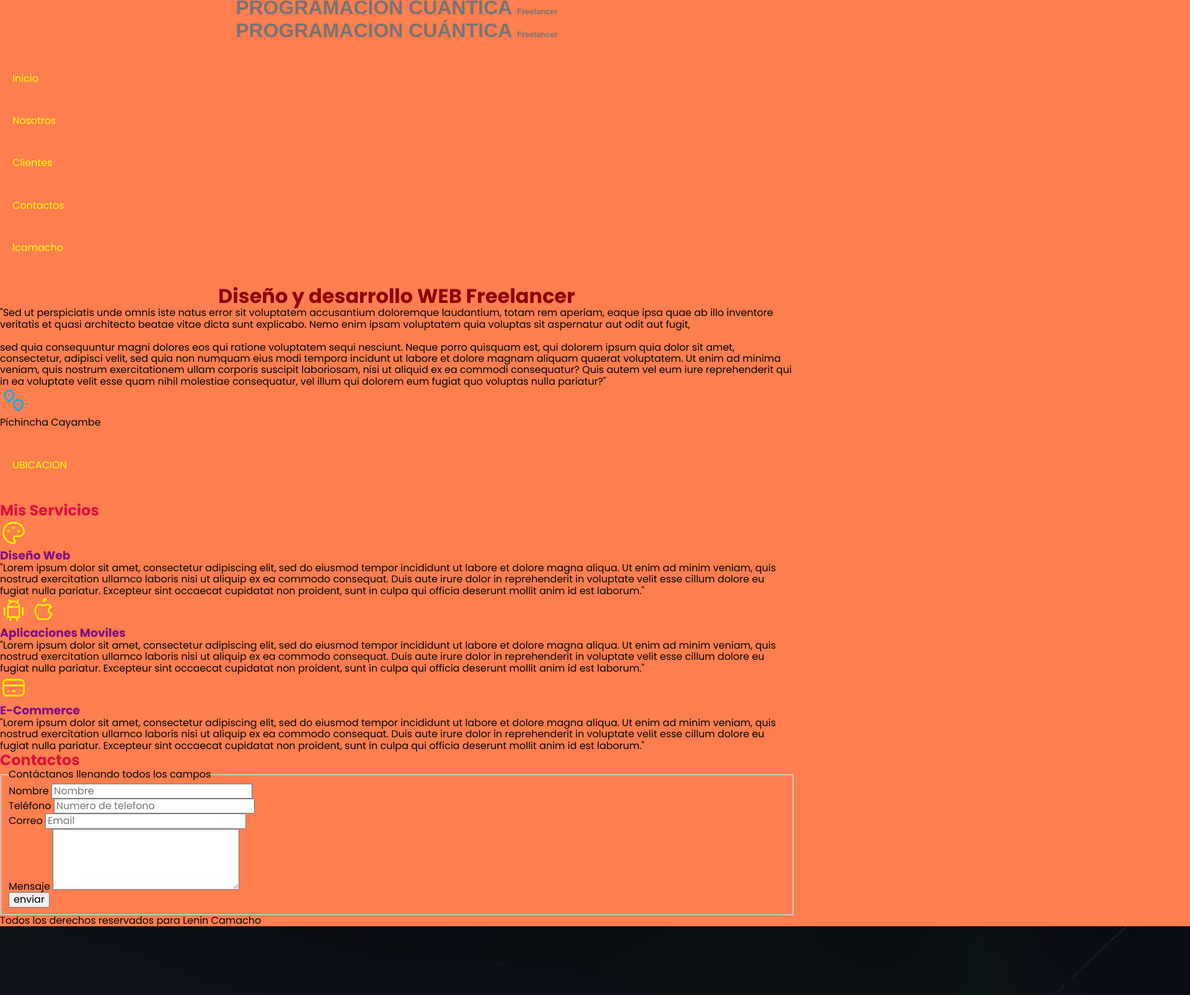
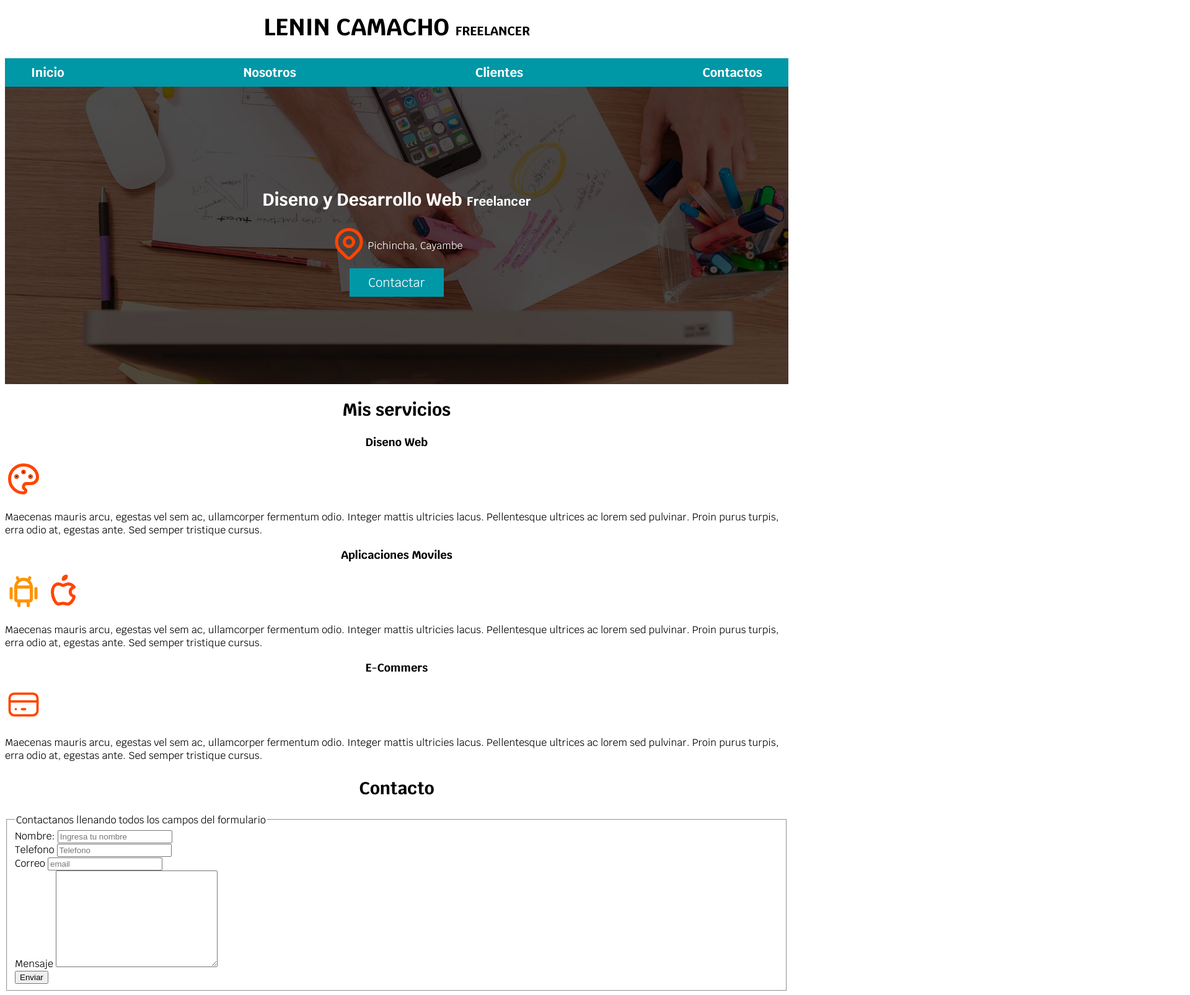
Before and after one commit to LeninYair/Grupo_2_WEB, a plain HTML site: page index.html in a window 1280 px wide. Shown: the part 6-1612 px from the top of the page at 62% size, 1920 px wide, since content can reach past the window. Drawn offline with Linux system fonts and the light colour scheme.

Commit message:
ultimaVersionPagWeb

```diff
--- a/css/estiloPoppins.css
+++ /dev/null
@@ -1,5 +0,0 @@
-@import url('https://fonts.googleapis.com/css2?family=Poppins:wght@300;400;600;700&display=swap');
-
-body{
-    font-family: 'Poppins', sans-serif;
-}
--- a/css/estilos.css
+++ /dev/null
@@ -1,22 +0,0 @@
-h1{
-    color:darkred;
-    text-align: center;
-
-}
-
-h2{
-    color: crimson;
-}
-
-h3{
-    color: rgb(127, 10, 131);
-}
-
-body{
-    background-color:rgb(180, 202, 221);
-}
-
-body {
-    font-family: 'open sans';
-    font-size: 16px;
-}
--- a/css/styles.css
+++ b/css/styles.css
@@ -1,70 +1,125 @@
 :root {
-    --blanco: #fff;
-    --primario: #ffff00;
-    --secundario: #0097A7;
+    --blanco: #ffffff;
+    --oscuro: #212121;
+    --primario: #ffc107;
+    --secundario: #0097a7;
     --gris: #757575;
-    --oscuro: #212121;
-    --fuentePrincipal: 3.8 rem;
+    --fuente-principal: 3.8rem;
+}
+
+html {
+    font-size: 62.5%;
+    box-sizing: border-box;
+}
+
+*,
+*::before,
+*::after {
+    box-sizing: inherit;
+}
+
+body {
+    font-size: 16px;
+    font-family: 'Krub', sans-serif;
+    /* background-color: blue; */
+}
+
+h1 {
+    font-size: 3.8rem;
+}
+h2 {
+    font-size: 2.8rem;
+
+}
+h3 {
+    font-size: 1.8rem;
+}
+h1, h2, h3 {
+    text-align: center;
+}
+
+.titulo span {
+    font-size: 2rem;
+}
+
+.contenedor {
+    max-width: 120rem;
+    margin: 0 auto;
+}
+.boton {
+    background-color: var(--secundario);
+    color: var(--blanco);
+    padding: 1rem 3rem;
+    margin-top: 1rem;
+    font-size: 2rem;
+    text-decoration: none;
+}
+
+.nav-bg {
+    background-color: var(--secundario);
+}
+
+.navegacion-principal {
+    display: flex;
+    flex-direction: column;
+
 
 }
 
-.titulo{
-    text-align: center;
-    color: var(--gris);
-    font-family: fantasy;
-}
-.titulo span{
-    font-size: small;
-}
-
-.contenedor{
-
-    width: 120rem;
-    margin: 0 auto 0 auto;
+@media (min-width: 480px) {
 
 }
 
 
-.nav-bg{
-    background-color: var(--secundario);
+@media (min-width: 780px) {
+    .navegacion-principal {
+        flex-direction: row;
+        justify-content: space-between;
+    }
 }
 
+.navegacion-principal a {
+    display: block;
+    color: var(--blanco);
+    text-decoration: none;
+    font-size: 2rem;
+    font-weight: 700;
+    padding: 1rem;
+}
 
+.navegacion-principal a:hover {
+    background-color: var(--primario);
+    color: var(--oscuro);
+}
 
-.navegacion-prinsipal{
+.hero {
+    background-image: url(../img/hero.jpg);
+    background-repeat: no-repeat;
+    background-size: cover;
+    height: 480px;
+    padding: px;
+    position: relative;
+}
+
+.contenido-hero {
+    position: absolute;
+    background-color: rgba(0, 0, 0, .7); /**anterior**/
+    background-color: rgb(0 0 0 / 70%);
+    width: 100%;
+    height: 100%;
 
     display: flex;
     flex-direction: column;
+    align-items: center;
+    justify-content: center;
 }
 
-body{
-    background-color: coral;
+.contenido-hero h2,
+.contenido-hero p {
+    color: var(--blanco);
 }
 
-
-.navegacion-prinsipal a {
-    display: block;
-    margin: 0 auto 0 auto;
-
+.ubicacion {
+    display: flex;
+    align-items: flex-end;
 }
-
-.navegacion-prinsipal a:hover{
-    background-color: var(--secundario);
-}
-
-
-a,img{
-    display: block;
-}
-
-/*AQUI ESTOY DANDO MODIFICANDO LA ETIQUETA a DE LA UBICAION*/
-
-a{
-    margin: 50px 20px;
-    text-decoration: none;
-    color: yellow;
-}
-
-a:hover{
-    color: #0097A7;
-}
--- a/index.html
+++ b/index.html
@@ -1,57 +1,79 @@
 <!DOCTYPE html>
-<html lang="es">
+<html lang="en">
 
 <head>
     <meta charset="UTF-8">
     <meta http-equiv="X-UA-Compatible" content="IE=edge">
     <meta name="viewport" content="width=device-width, initial-scale=1.0">
-    <title > Diseño WEB</title>
-    <link href="css/estilos.css" rel="stylesheet" >
-    <link rel="stylesheet" href="./css/estiloPoppins.css">
-    <link rel="stylesheet" href="./css/normalize.css">
-    <link rel="stylesheet" href="./css/styles.css">
+    <title>Programacion Web</title>
 
-</head><header><h1 class="titulo">PROGRAMACION CUÁNTICA <span>Freelancer</span> </h1></header>
+    <style>
+        @import url('https://fonts.googleapis.com/css2?family=Krub:wght@400;700&display=swap');
+    </style>
 
-
+    <link rel="stylesheet" href="css/styles.css">
+</head>
 
 <body>
-    <header><h1 class="titulo">PROGRAMACION CUÁNTICA <span>Freelancer</span> </h1></header>
-    <nav>
-        <a href="inicio.html">Inicio</a>
-        <a href="nosotros.html">Nosotros</a>
-        <a href="clientes.html">Clientes</a>
-        <a href="contactos.html">Contactos</a>
-        <a href="lcamacho.html">lcamacho</a>
+    <Header>
+        <h1 class="titulo">LENIN CAMACHO <span>FREELANCER </span> </h1>
+    </Header>
+
+    <div class="nav-bg">
+        <nav class="navegacion-principal contenedor">
+            <a href="Inicio.html">Inicio</a>
+            <a href="Nosotros.html">Nosotros</a>
+            <a href="Clientes.html">Clientes</a>
+            <a href="Contactos.html">Contactos</a>
         </nav>
+    </div>
+    <!--   <img src="img/hero.jpg" alt="">-->
+    <section class="hero"> <!-- agrego nombre al section -->
+        <div class="contenido-hero">
+            <h2 class="titulo">Diseno y Desarrollo Web <span> Freelancer</span> </h2>
 
-<!--     <img src="https://empresas.blogthinkbig.com/wp-content/uploads/2019/11/Imagen3-245003649.jpg?w=800" alt=""> -->
-    <section><h1>Diseño y desarrollo WEB Freelancer</h2></section>
-        <p>"Sed ut perspiciatis unde omnis iste natus error sit voluptatem accusantium doloremque laudantium, totam rem aperiam, eaque ipsa quae ab illo inventore veritatis et quasi architecto beatae vitae dicta sunt explicabo. Nemo enim ipsam voluptatem quia voluptas sit aspernatur aut odit aut fugit,<br><br> sed quia consequuntur magni dolores eos qui ratione voluptatem sequi nesciunt. Neque porro quisquam est, qui dolorem ipsum quia dolor sit amet, consectetur, adipisci velit, sed quia non numquam eius modi tempora incidunt ut labore et dolore magnam aliquam quaerat voluptatem. Ut enim ad minima veniam, quis nostrum exercitationem ullam corporis suscipit laboriosam, nisi ut aliquid ex ea commodi consequatur? Quis autem vel eum iure reprehenderit qui in ea voluptate velit esse quam nihil molestiae consequatur, vel illum qui dolorem eum fugiat quo voluptas nulla pariatur?"</p>
+            <div class="ubicacion">
+
+                <svg xmlns="http://www.w3.org/2000/svg" class="icon icon-tabler icon-tabler-map-pin" width="60" height="60"
+                viewBox="0 0 24 24" stroke-width="2" stroke="#ff4500" fill="none" stroke-linecap="round"
+                stroke-linejoin="round">
+                <path stroke="none" d="M0 0h24v24H0z" fill="none" />
+                <circle cx="12" cy="11" r="3" />
+                <path d="M17.657 16.657l-4.243 4.243a2 2 0 0 1 -2.827 0l-4.244 -4.243a8 8 0 1 1 11.314 0z" />
+            </svg>
+            <p>Pichincha, Cayambe</p>
+
+        </div>
+            <a class="boton" href="">Contactar</a>
+        </div>
+    </section>
+
     <main>
-        <svg xmlns="http://www.w3.org/2000/svg" class="icon icon-tabler icon-tabler-map-pins" width="44" height="44" viewBox="0 0 24 24" stroke-width="1.5" stroke="#00abfb" fill="none" stroke-linecap="round" stroke-linejoin="round">
-            <path stroke="none" d="M0 0h24v24H0z" fill="none"/>
-            <path d="M10.828 9.828a4 4 0 1 0 -5.656 0l2.828 2.829l2.828 -2.829z" />
-            <line x1="8" y1="7" x2="8" y2="7.01" />
-            <path d="M18.828 17.828a4 4 0 1 0 -5.656 0l2.828 2.829l2.828 -2.829z" />
-            <line x1="16" y1="15" x2="16" y2="15.01" />
-          </svg>
-       <p>Pichincha Cayambe</p>
-       <a href="https://www.google.com/maps/place/INT+%22Nelson+Torres%22/@0.0504342,-78.1419718,20.71z/data=!4m13!1m7!3m6!1s0x8e2a09029f3188a7:0x752d774d78e14c12!2sCayambe!3b1!8m2!3d0.0425351!4d-78.1458804!3m4!1s0x8e2a08e92bf490b9:0xc1011a658eceee6f!8m2!3d0.0503922!4d-78.141787"
-       target="_blank" class="boton">UBICACION</a>
-
-       <section><h2>Mis Servicios</h3></section>
-        <svg xmlns="http://www.w3.org/2000/svg" class="icon icon-tabler icon-tabler-palette" width="44" height="44" viewBox="0 0 24 24" stroke-width="1.5" stroke="#ffec00" fill="none" stroke-linecap="round" stroke-linejoin="round">
-        <path stroke="none" d="M0 0h24v24H0z" fill="none"/>
-        <path d="M12 21a9 9 0 1 1 0 -18a9 8 0 0 1 9 8a4.5 4 0 0 1 -4.5 4h-2.5a2 2 0 0 0 -1 3.75a1.3 1.3 0 0 1 -1 2.25" />
+        <h2>Mis servicios</h2>
+        <section>
+            <h3>Diseno Web</h3>
+            <svg xmlns="http://www.w3.org/2000/svg" class="icon icon-tabler icon-tabler-palette" width="60" height="60"
+                viewBox="0 0 24 24" stroke-width="2" stroke="#ff4500" fill="none" stroke-linecap="round"
+                stroke-linejoin="round">
+                <path stroke="none" d="M0 0h24v24H0z" fill="none" />
+                <path
+                    d="M12 21a9 9 0 1 1 0 -18a9 8 0 0 1 9 8a4.5 4 0 0 1 -4.5 4h-2.5a2 2 0 0 0 -1 3.75a1.3 1.3 0 0 1 -1 2.25" />
                 <circle cx="7.5" cy="10.5" r=".5" fill="currentColor" />
                 <circle cx="12" cy="7.5" r=".5" fill="currentColor" />
                 <circle cx="16.5" cy="10.5" r=".5" fill="currentColor" />
             </svg>
-       <section><h3>Diseño Web</h3></section>
-       <p>"Lorem ipsum dolor sit amet, consectetur adipiscing elit, sed do eiusmod tempor incididunt ut labore et dolore magna aliqua. Ut enim ad minim veniam, quis nostrud exercitation ullamco laboris nisi ut aliquip ex ea commodo consequat. Duis aute irure dolor in reprehenderit in voluptate velit esse cillum dolore eu fugiat nulla pariatur. Excepteur sint occaecat cupidatat non proident, sunt in culpa qui officia deserunt mollit anim id est laborum."</p>
-       <svg xmlns="http://www.w3.org/2000/svg" class="icon icon-tabler icon-tabler-brand-android" width="44" height="44" viewBox="0 0 24 24" stroke-width="1.5" stroke="#ffec00" fill="none" stroke-linecap="round" stroke-linejoin="round">
-        <path stroke="none" d="M0 0h24v24H0z" fill="none"/>
+            <p>Maecenas mauris arcu, egestas vel sem ac, ullamcorper
+                fermentum odio. Integer mattis ultricies lacus. Pellentesque
+                ultrices ac lorem sed pulvinar. Proin purus turpis,
+                erra odio at, egestas ante. Sed semper tristique cursus.</p>
+        </section>
+        <section>
+            <h3>Aplicaciones Moviles</h3>
+
+            <svg xmlns="http://www.w3.org/2000/svg" class="icon icon-tabler icon-tabler-brand-android" width="60"
+                height="60" viewBox="0 0 24 24" stroke-width="2" stroke="#ff9300" fill="none" stroke-linecap="round"
+                stroke-linejoin="round">
+                <path stroke="none" d="M0 0h24v24H0z" fill="none" />
                 <line x1="4" y1="10" x2="4" y2="16" />
                 <line x1="20" y1="10" x2="20" y2="16" />
                 <path d="M7 9h10v8a1 1 0 0 1 -1 1h-8a1 1 0 0 1 -1 -1v-8a5 5 0 0 1 10 0" />
@@ -59,57 +81,81 @@
                 <line x1="16" y1="3" x2="15" y2="5" />
                 <line x1="9" y1="18" x2="9" y2="21" />
                 <line x1="15" y1="18" x2="15" y2="21" />
-      </svg>
-      <svg xmlns="http://www.w3.org/2000/svg" class="icon icon-tabler icon-tabler-brand-apple" width="44" height="44" viewBox="0 0 24 24" stroke-width="1.5" stroke="#ffec00" fill="none" stroke-linecap="round" stroke-linejoin="round">
-        <path stroke="none" d="M0 0h24v24H0z" fill="none"/>
-        <path d="M9 7c-3 0 -4 3 -4 5.5c0 3 2 7.5 4 7.5c1.088 -.046 1.679 -.5 3 -.5c1.312 0 1.5 .5 3 .5s4 -3 4 -5c-.028 -.01 -2.472 -.403 -2.5 -3c-.019 -2.17 2.416 -2.954 2.5 -3c-1.023 -1.492 -2.951 -1.963 -3.5 -2c-1.433 -.111 -2.83 1 -3.5 1c-.68 0 -1.9 -1 -3 -1z" />
+            </svg> <svg xmlns="http://www.w3.org/2000/svg" class="icon icon-tabler icon-tabler-brand-apple" width="60"
+                height="60" viewBox="0 0 24 24" stroke-width="2" stroke="#ff4500" fill="none" stroke-linecap="round"
+                stroke-linejoin="round">
+                <path stroke="none" d="M0 0h24v24H0z" fill="none" />
+                <path
+                    d="M9 7c-3 0 -4 3 -4 5.5c0 3 2 7.5 4 7.5c1.088 -.046 1.679 -.5 3 -.5c1.312 0 1.5 .5 3 .5s4 -3 4 -5c-.028 -.01 -2.472 -.403 -2.5 -3c-.019 -2.17 2.416 -2.954 2.5 -3c-1.023 -1.492 -2.951 -1.963 -3.5 -2c-1.433 -.111 -2.83 1 -3.5 1c-.68 0 -1.9 -1 -3 -1z" />
                 <path d="M12 4a2 2 0 0 0 2 -2a2 2 0 0 0 -2 2" />
             </svg>
-       <section><h3>Aplicaciones Moviles</h3></section>
-       <p>"Lorem ipsum dolor sit amet, consectetur adipiscing elit, sed do eiusmod tempor incididunt ut labore et dolore magna aliqua. Ut enim ad minim veniam, quis nostrud exercitation ullamco laboris nisi ut aliquip ex ea commodo consequat. Duis aute irure dolor in reprehenderit in voluptate velit esse cillum dolore eu fugiat nulla pariatur. Excepteur sint occaecat cupidatat non proident, sunt in culpa qui officia deserunt mollit anim id est laborum."</p>
-       <svg xmlns="http://www.w3.org/2000/svg" class="icon icon-tabler icon-tabler-credit-card" width="44" height="44" viewBox="0 0 24 24" stroke-width="1.5" stroke="#ffec00" fill="none" stroke-linecap="round" stroke-linejoin="round">
-        <path stroke="none" d="M0 0h24v24H0z" fill="none"/>
+            <p>Maecenas mauris arcu, egestas vel sem ac, ullamcorper
+                fermentum odio. Integer mattis ultricies lacus. Pellentesque
+                ultrices ac lorem sed pulvinar. Proin purus turpis,
+                erra odio at, egestas ante. Sed semper tristique cursus.</p>
+        </section>
+        <section>
+            <h3>E-Commers</h3>
+            <svg xmlns="http://www.w3.org/2000/svg" class="icon icon-tabler icon-tabler-credit-card" width="60"
+                height="60" viewBox="0 0 24 24" stroke-width="1.5" stroke="#ff4500" fill="none" stroke-linecap="round"
+                stroke-linejoin="round">
+                <path stroke="none" d="M0 0h24v24H0z" fill="none" />
                 <rect x="3" y="5" width="18" height="14" rx="3" />
                 <line x1="3" y1="10" x2="21" y2="10" />
                 <line x1="7" y1="15" x2="7.01" y2="15" />
                 <line x1="11" y1="15" x2="13" y2="15" />
             </svg>
-       <section><h3>E-Commerce</h3></section>
-       <p>"Lorem ipsum dolor sit amet, consectetur adipiscing elit, sed do eiusmod tempor incididunt ut labore et dolore magna aliqua. Ut enim ad minim veniam, quis nostrud exercitation ullamco laboris nisi ut aliquip ex ea commodo consequat. Duis aute irure dolor in reprehenderit in voluptate velit esse cillum dolore eu fugiat nulla pariatur. Excepteur sint occaecat cupidatat non proident, sunt in culpa qui officia deserunt mollit anim id est laborum."</p>
+            <p>Maecenas mauris arcu, egestas vel sem ac, ullamcorper
+                fermentum odio. Integer mattis ultricies lacus. Pellentesque
+                ultrices ac lorem sed pulvinar. Proin purus turpis,
+                erra odio at, egestas ante. Sed semper tristique cursus.</p>
+        </section>
     </main>
-    <section><h2>Contactos</h2>
+    <section>
+        <h2>Contacto</h2>
+        <form action="">
             <fieldset>
-            <legend>Contáctanos llenando todos los campos</legend>
+                <legend>Contactanos llenando todos los campos del formulario</legend>
                 <div>
-                <label for="">Nombre</label>
-                <input type="text" placeholder="Nombre">
+                    <label for="" class="lbl1">Nombre: </label>
+                    <input type="text" placeholder="Ingresa tu nombre">
                 </div>
+
                 <div>
-                <label for="">Teléfono</label>
-                <input type="tel" placeholder="Numero de telefono">
+                    <label for=""> Telefono</label>
+                    <input type="tel" placeholder="Telefono">
                 </div>
+
                 <div>
-                <label for="">Correo</label>
-                <input type="email" placeholder="Email">
+                    <label for=""> Correo</label>
+                    <input type="email" placeholder="email">
                 </div>
+
                 <div>
-                <label for="">Mensaje</label>
-                <textarea name="" id="" cols="20" rows="5"></textarea>
+                    <label for=""> Mensaje</label>
+                    <textarea name="" id="" cols="30" rows="10"></textarea>
                 </div>
+
                 <div>
-                <button type="submit">enviar
-                </button>
+                    <input type="submit" value="Enviar">
                 </div>
-        </fieldset>
-    </section>
-    <footer><p>Todos los derechos reservados para Lenin Camacho</p></footer>
-
-    <img  src="img/cieloNoche.jpg" alt="" srcset="cielo nocturno">
-    <img src="https://w.wallhaven.cc/full/ey/wallhaven-ey7myl.jpg" alt="venus">
-</body>
 
 
 
 
 
+
+
+
+            </fieldset>
+        </form>
+
+
+    </section>
+    <footer>
+        <p>Todos los derechos reservados. Santiago Solis Freelancer</p>
+    </footer>
+
+</body>
+
 </html>
```
Also changed, not shown: clientes.html (+2 -2 lines), contactos.html (+3 -1 lines), inicio.html (+1 -2 lines), lcamacho.html (deleted, +0 -29 lines), nosotros.html (+1 -1 lines), css/normalize.css (deleted), img/cieloNoche.jpg (deleted), img/hero.jpg (added). Lines whose indentation alone changed are shown as unchanged.
